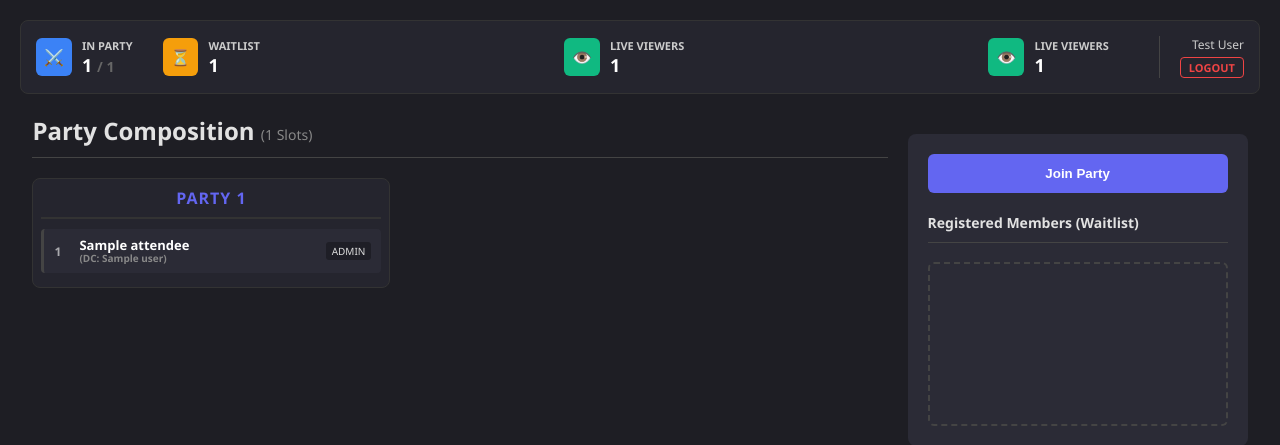
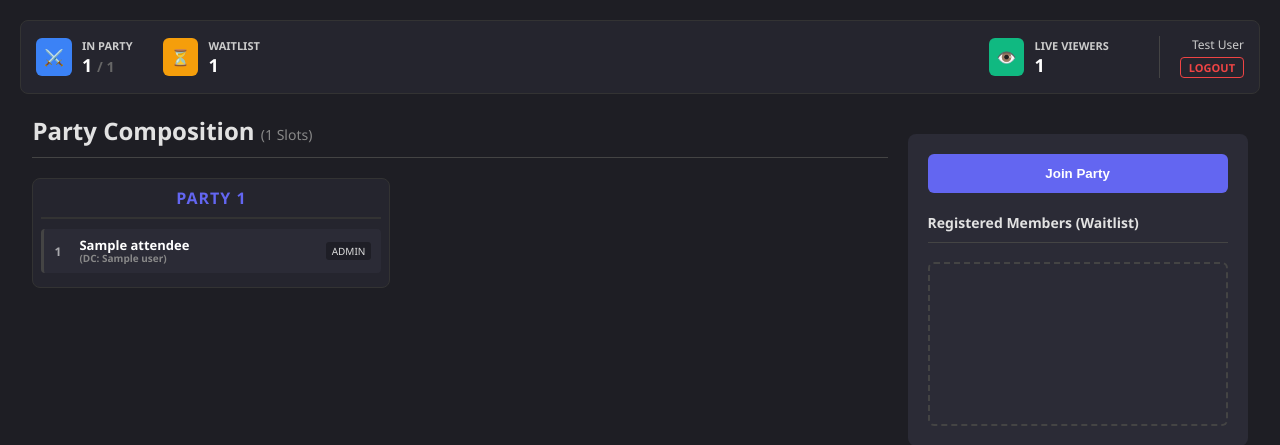
Before and after one commit to badgeekluck/albion-guild-mass, a Laravel app: template resources/views/party-screen.blade.php in a window 1280 px wide. Shown: the top 445 px of the page. Run offline with Laravel 12, Linux system fonts and the light colour scheme; a user stored in the database is signed in; data comes from the database, SQL or seed files in the repository; tables that the repository leaves empty hold one stand-in row (values such as "Sample post"); the template is opened without the code that fills it: most values are stand-ins (such as "Sample title", 1, 10 or a date in 2020).

Commit message:
fix port

```diff
--- a/docker-compose.yml
+++ b/docker-compose.yml
@@ -17,7 +17,7 @@
     container_name: albion-nginx
     restart: unless-stopped
     ports:
-      - "80:80"
+      - "8000:80"
     volumes:
       - .:/var/www
       - ./docker/nginx.conf:/etc/nginx/conf.d/default.conf
--- a/resources/views/party-screen.blade.php
+++ b/resources/views/party-screen.blade.php
@@ -180,15 +180,6 @@
             <div style="font-size: 11px; text-transform: uppercase; font-weight: bold;">Waitlist</div>
             <div style="font-size: 18px; font-weight: bold; color: white;">
                 {{ $link->attendees->whereNull('slot_index')->count() }}
-            </div>
-        </div>
-    </div>
-    <div style="display: flex; align-items: center; gap: 10px; margin-left: auto;">
-        <div style="background: #10b981; padding: 8px; border-radius: 6px;">👁️</div>
-        <div>
-            <div style="font-size: 11px; text-transform: uppercase; font-weight: bold;">Live Viewers</div>
-            <div style="font-size: 18px; font-weight: bold; color: white;">
-                {{ $viewerCount ?? 1 }}
             </div>
         </div>
     </div>
```
